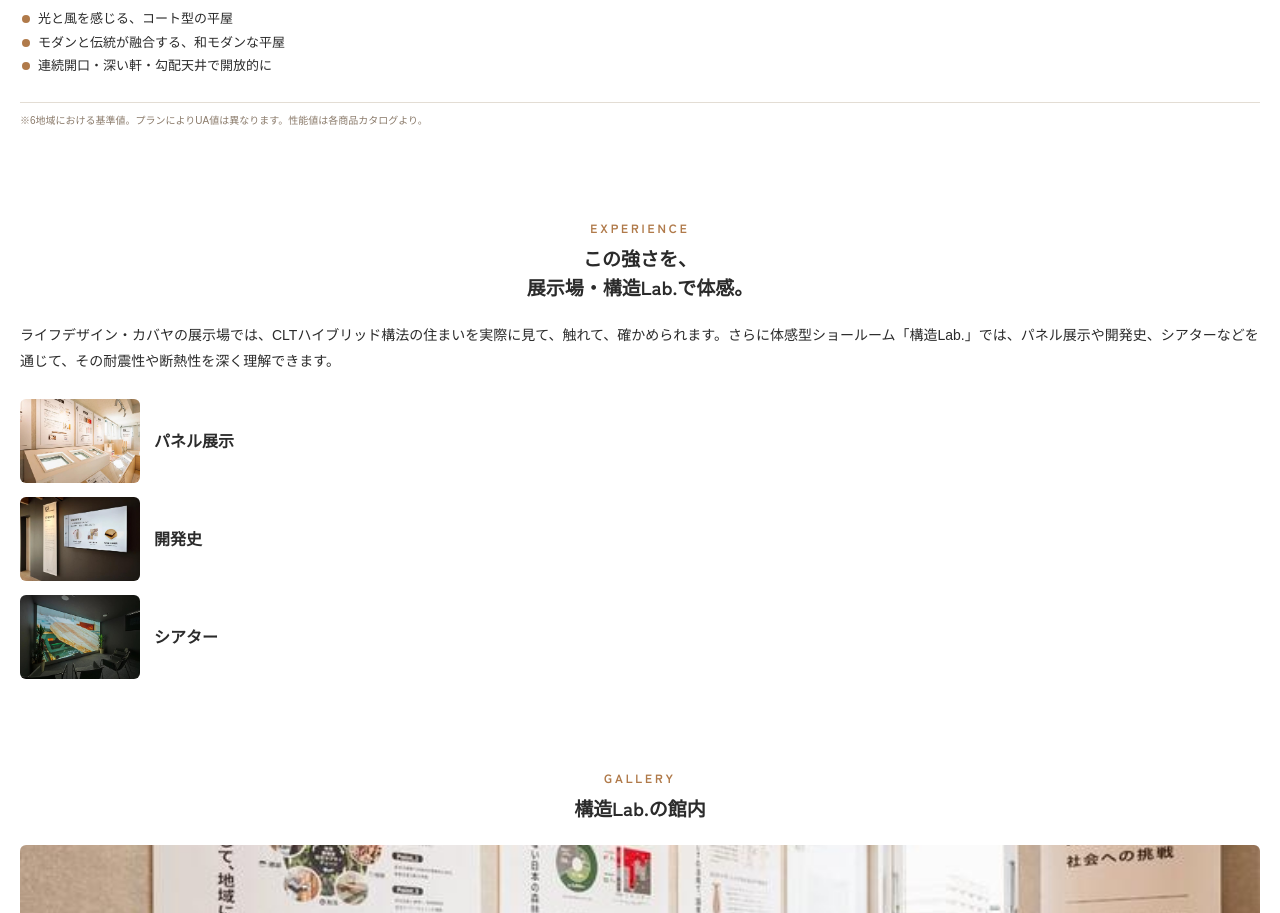
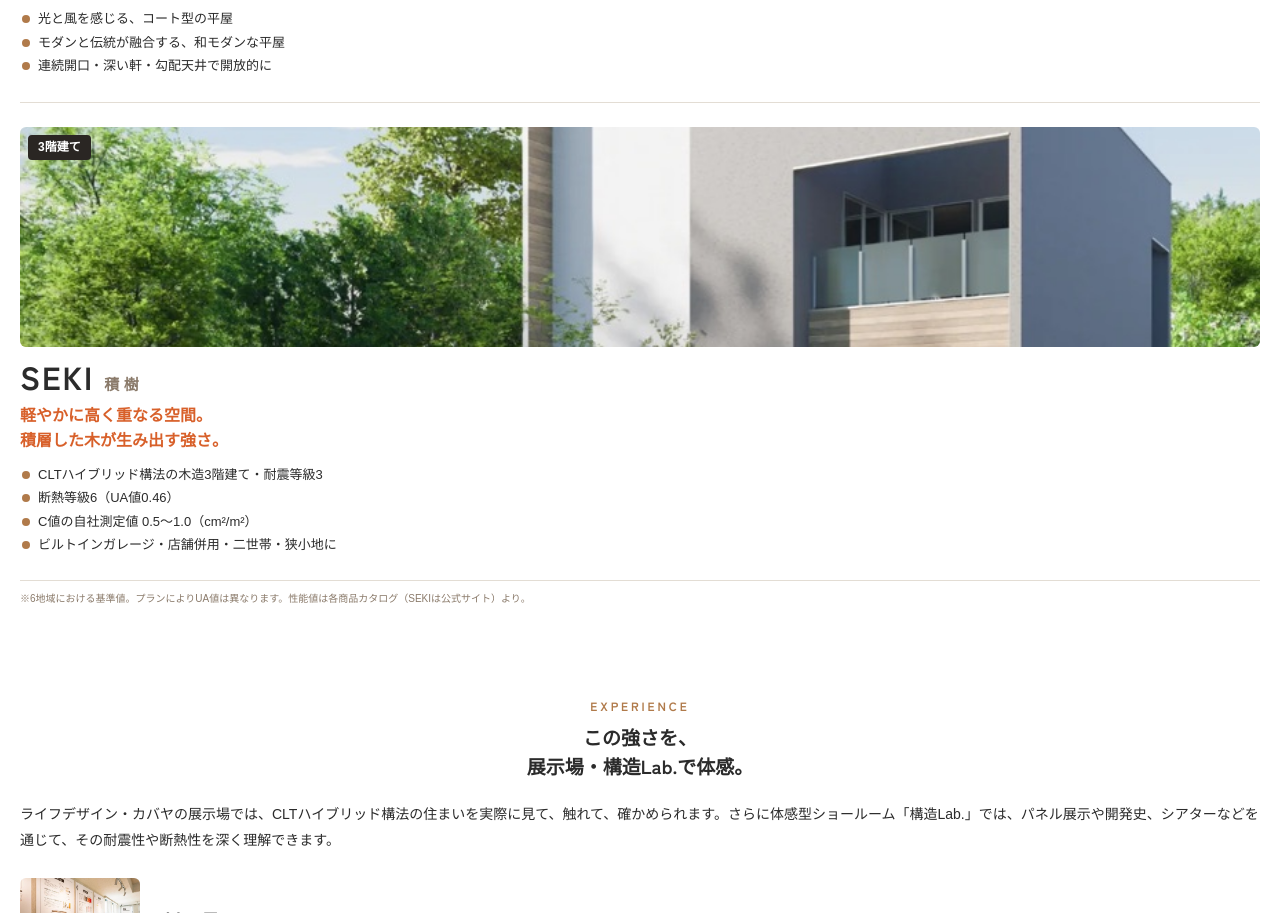
Before and after one commit to made-Samplesite/kabaya-suumo, a plain HTML site: page preview/sp-inner.html in a window 1280 px wide. Shown: the part 9871-10784 px from the top of the page. Drawn offline with nearby package versions, Linux system fonts and the light colour scheme.

Commit message:
商品ラインアップに SEKI を追加
Co-Authored-By: Claude Opus 5.5 <noreply@anthropic.com>

```diff
--- a/preview/sp-inner.html
+++ b/preview/sp-inner.html
@@ -285,8 +285,21 @@ body { margin: 0; background: #e9e9e9; font-family: sans-serif; }
             </ul>
           </div>
         </li>
+        <li class="kby-lineup__item">
+          <div class="kby-lineup__img"><img src="../0001/smp/img/m-seki.jpg" alt="SEKIの外観" width="900" height="600" /><span class="kby-lineup__tag">3階建て</span></div>
+          <div class="kby-lineup__body">
+            <p class="kby-lineup__name font02">SEKI<span>積樹</span></p>
+            <p class="kby-lineup__catch font02">軽やかに高く重なる空間。<br />積層した木が生み出す強さ。</p>
+            <ul class="kby-spec">
+              <li>CLTハイブリッド構法の木造3階建て・耐震等級3</li>
+              <li>断熱等級6（UA値0.46）</li>
+              <li>C値の自社測定値 0.5〜1.0（cm²/m²）</li>
+              <li>ビルトインガレージ・店舗併用・二世帯・狭小地に</li>
+            </ul>
+          </div>
+        </li>
       </ul>
-      <p class="kby-note">※6地域における基準値。プランによりUA値は異なります。性能値は各商品カタログより。</p>
+      <p class="kby-note">※6地域における基準値。プランによりUA値は異なります。性能値は各商品カタログ（SEKIは公式サイト）より。</p>
     </div>
   </div>
 
```
Also changed, not shown: preview/pc.html (+14 -1 lines), 0001/img/m-seki.jpg (added), 0001/smp/img/m-seki.jpg (added).
